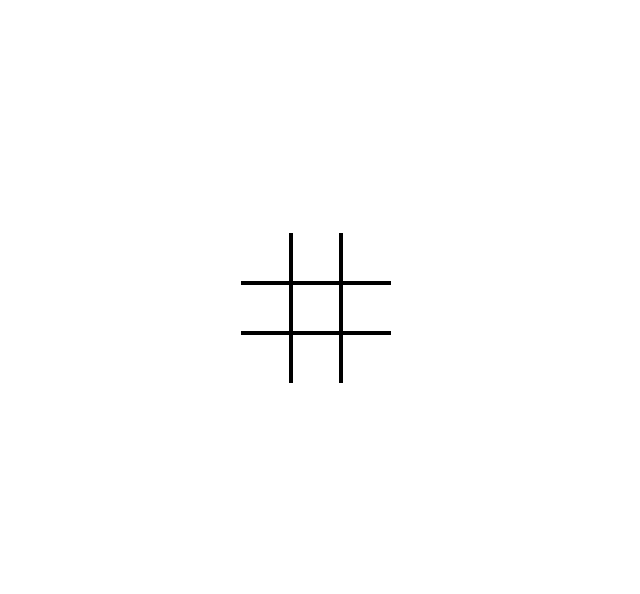
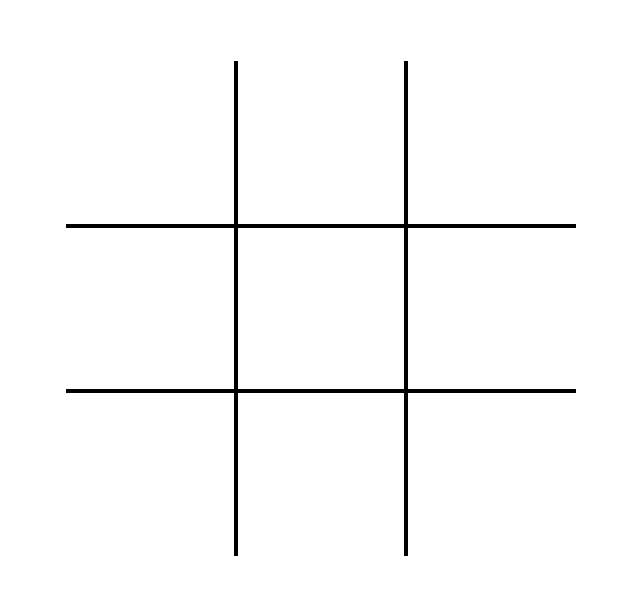
Before and after one commit to TheAwesomeJacob/Tic-Tac-Toe, a plain HTML site: page index.html in a window 1280 px wide. Shown: the whole page, without its empty margins (324-964 px from the left). Drawn offline with Linux system fonts and the light colour scheme.

Commit message:
Add files via upload

```diff
--- a/view.css
+++ b/view.css
@@ -9,8 +9,8 @@ body{
 }
 
 section{
-    width: 150px;
-    height: 150px;
+    width: 500px;
+    height: 500px;
     display: flex;
     justify-content: center;
     flex-direction: column;
@@ -18,14 +18,14 @@ section{
 }
 
 [class*=square]{
-    width: 50px;
-    height: 50px;
+    width: 34%;
+    height: 33%;
     border: 2px solid black;
     cursor: pointer;
     display: flex;
     justify-content: center;
     align-items: center;
-    font-size: 30px;
+    font-size: 100px;
 }
 .square-first-left-top{
     border-top: none;
```
